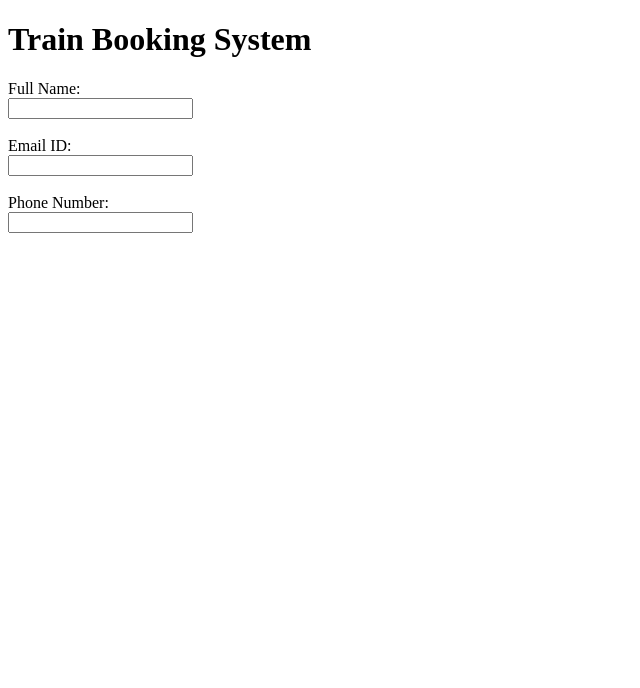
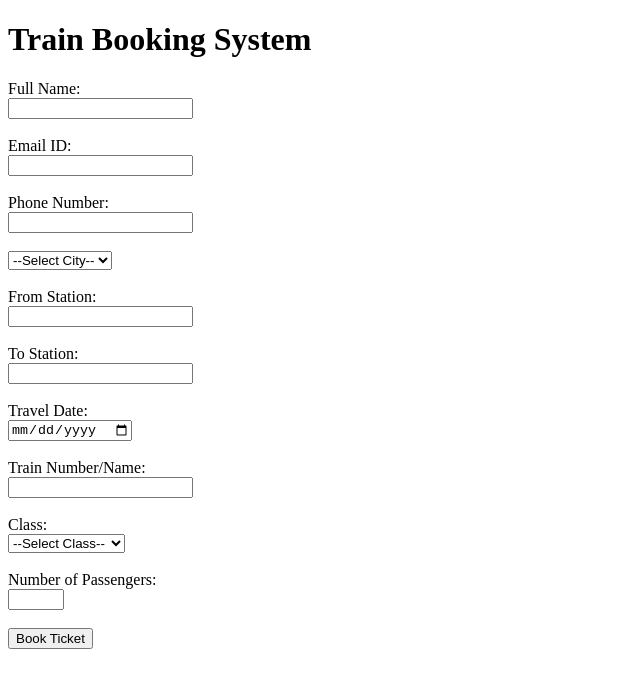
Before and after one commit to maheshdurbude/Assignment5, a plain HTML site: page train.html in a window 1280 px wide. Shown: the whole page, without its empty margins (0-640 px from the left). Drawn offline with Linux system fonts and the light colour scheme.

Commit message:
add the all the code

```diff
--- a/train.html
+++ b/train.html
@@ -12,6 +12,65 @@
         <input type="email" id="email" name="email" required><br><br>
         <label for="phone">Phone Number:</label><br>
         <input type="tel" id="phone" name="phone" required><br><br>
+        <select id="City" name="city" required>
+            <option value="">--Select City--</option>
+            <option value="Ahmednagar">Ahmednagar</option>
+            <option value="Akola">Akola</option>
+            <option value="Amravati">Amravati</option>
+            <option value="Aurangabad">Aurangabad</option>
+            <option value="Beed">Beed</option>
+            <option value="Bhandara">Bhandara</option>
+            <option value="Buldhana">Buldhana</option>
+            <option value="Chandrapur">Chandrapur</option>
+            <option value="Dhule">Dhule</option>
+            <option value="Gadchiroli">Gadchiroli</option>
+            <option value="Gondia">Gondia</option>
+            <option value="Hingoli">Hingoli</option>
+            <option value="Jalgaon">Jalgaon</option>
+            <option value="Jalna">Jalna</option>
+            <option value="Kolhapur">Kolhapur</option>
+            <option value="Latur">Latur</option>
+            <option value="Mumbai City">Mumbai City</option>
+            <option value="Nagpur">Nagpur</option>
+            <option value="Nanded">Nanded</option>
+            <option value="Nandurbar">Nandurbar</option>
+            <option value="Nashik">Nashik</option>
+            <option value="Osmanabad">Osmanabad</option>
+            <option value="Palghar">Palghar</option>
+            <option value="Parbhani">Parbhani</option>
+            <option value="Pune">Pune</option>
+            <option value="Raigad">Raigad</option>
+            <option value="Ratnagiri">Ratnagiri</option>
+            <option value="Sangli">Sangli</option>
+            <option value="Satara">Satara</option>
+            <option value="Sindhudurg">Sindhudurg</option>
+            <option value="Solapur">Solapur</option>
+            <option value="Thane">Thane</option>
+            <option value="Wardha">Wardha</option>
+            <option value="Washim">Washim</option>
+            <option value="Yavatmal">Yavatmal</option>
+        </select><br><br>
+        <label for="from">From Station:</label><br>
+        <input type="text" id="from" name="from" required><br><br>
+        <label for="to">To Station:</label><br>
+        <input type="text" id="to" name="to" required><br><br>
+        <label for="date">Travel Date:</label><br>
+        <input type="date" id="date" name="date" required><br><br>
+        <label for="train">Train Number/Name:</label><br>
+        <input type="text" id="train" name="train" required><br><br>
+        <label for="class">Class:</label><br>
+        <select id="class" name="class" required>
+            <option value="">--Select Class--</option>
+            <option value="Sleeper">Sleeper</option>
+            <option value="3AC">AC 3 Tier (3AC)</option>
+            <option value="2AC">AC 2 Tier (2AC)</option>
+            <option value="1AC">AC 1 Tier (1AC)</option>
+        </select><br><br>
+
+        <label for="passengers">Number of Passengers:</label><br>
+        <input type="number" id="passengers" name="passengers" min="1" max="10" required><br><br>
+
+        <input type="submit" value="Book Ticket">
     </form>
 </body>
 </html>
```
